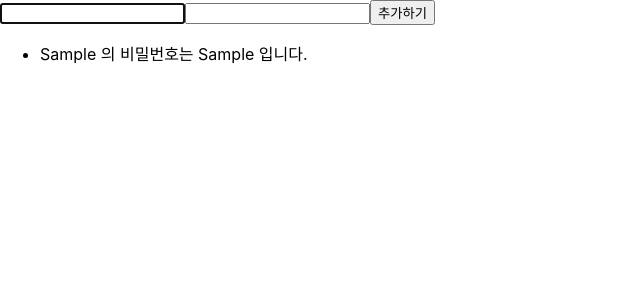
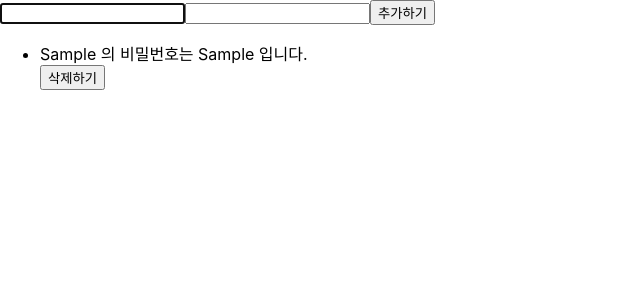
Before and after one commit to dev-garam/react-tutoring, a React (Create React App) app: page / in a window 1280 px wide. Both pictures are taken after typing "Sample", "Sample" into the empty fields and a click on the button "추가하기". Shown: the top 300 px of the page, without its empty margins (0-640 px from the left). Built offline with nearby package versions, Linux system fonts and the light colour scheme.

Commit message:
삭제하기 완료(삭제되는 과정을 풀어서 복잡하게 작성)

```diff
--- a/src/App.js
+++ b/src/App.js
@@ -1,4 +1,4 @@
-import React, { Component } from 'react'
+import React, { Component, createRef } from 'react'
 
 class App extends Component {
   id = 1
@@ -8,7 +8,7 @@ class App extends Component {
     list : [],
   }
 
-  usernameInput = null
+  usernameInput = createRef()
 
   handleChange = (e) => {
     const {value, name} = e.target
@@ -32,9 +32,25 @@ class App extends Component {
       password: '',
     })
     this.id++
-    console.log(this.usernameInput)
-    this.usernameInput.focus()
-	}
+    // current 를 붙히는 이유
+    /*
+      javascript의 dom 구조를 알면 이해가편함
+      console.log(this.usernameInput 을 출력해보면 current 안에 input tag 가 있음)
+    */
+    this.usernameInput.current.focus()
+  }
+
+  handleDelete = (id) => {
+    const{ list } = this.state
+    const copideList = list.slice()
+    const index = list.findIndex(user=> user.id === id)
+    copideList.splice(index, 1)
+    this.setState({
+      list : copideList
+    })
+
+
+  }
 
   render() {
     const {list, username, password} = this.state
@@ -42,7 +58,7 @@ class App extends Component {
 
       <div>
         <form onSubmit={this.handleInsert}>
-          <input type="text" value={username} name="username" onChange={this.handleChange} ref={(ref) => (this.usernameInput = ref)}/>
+          <input type="text" value={username} name="username" onChange={this.handleChange} ref={this.usernameInput}/>
           <input type="text" value={password} name="password" onChange={this.handleChange} />
           <button type="submit">추가하기</button>
         </form>
@@ -52,6 +68,8 @@ class App extends Component {
               return (
                 <li key={user.id}>
                   {user.username} 의 비밀번호는 {user.password} 입니다.
+                  <br />
+                <button onClick={() => this.handleDelete(user.id)}>삭제하기</button>
                 </li>
               )
             })
```
